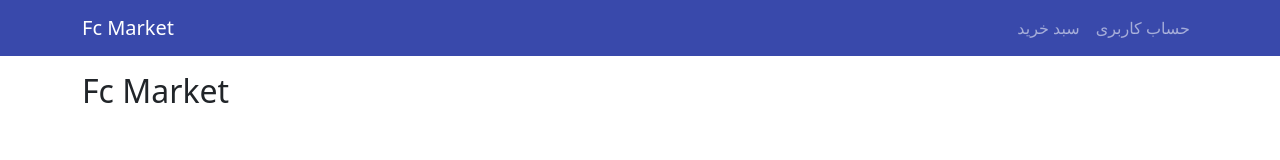
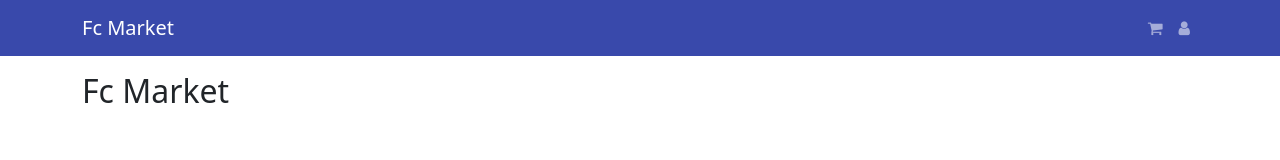
Before and after one commit to DevMiladBeigi/React-Shop-App, a React (Create React App) app: page / in a window 1280 px wide. Shown: the top 160 px of the page. Built offline with nearby package versions, Linux system fonts and the light colour scheme.

Commit message:
add font-awesome

```diff
--- a/package.json
+++ b/package.json
@@ -7,6 +7,7 @@
     "@testing-library/react": "^13.4.0",
     "@testing-library/user-event": "^13.5.0",
     "bootstrap": "^5.2.2",
+    "font-awesome": "^4.7.0",
     "react": "^18.2.0",
     "react-bootstrap": "^2.5.0",
     "react-dom": "^18.2.0",
--- a/src/Components/Header/Header.js
+++ b/src/Components/Header/Header.js
@@ -7,8 +7,8 @@
       <Container>
        <Navbar.Brand href='/'>Fc Market</Navbar.Brand>
        <Nav>
-        <Nav.Link href='/cart'>سبد خرید</Nav.Link>
-        <Nav.Link href='/account'>حساب کاربری </Nav.Link>
+        <Nav.Link href='/cart'><i className="fa fa-shopping-cart"></i></Nav.Link>
+        <Nav.Link href='/account'> <i className='fa fa-user'></i> </Nav.Link>
        </Nav>
       </Container>
     </Navbar>
--- a/src/index.js
+++ b/src/index.js
@@ -2,6 +2,7 @@
 import ReactDom from "react-dom";
 import { App } from "./App";
 import 'bootstrap/dist/css/bootstrap.min.css';
+import 'font-awesome/css/font-awesome.min.css'
 import "./index.css";
 
 ReactDom.render(<App />, document.getElementById("root"));
```
Also changed, not shown: 1 other file (tests, documents, lock files or other folders).
